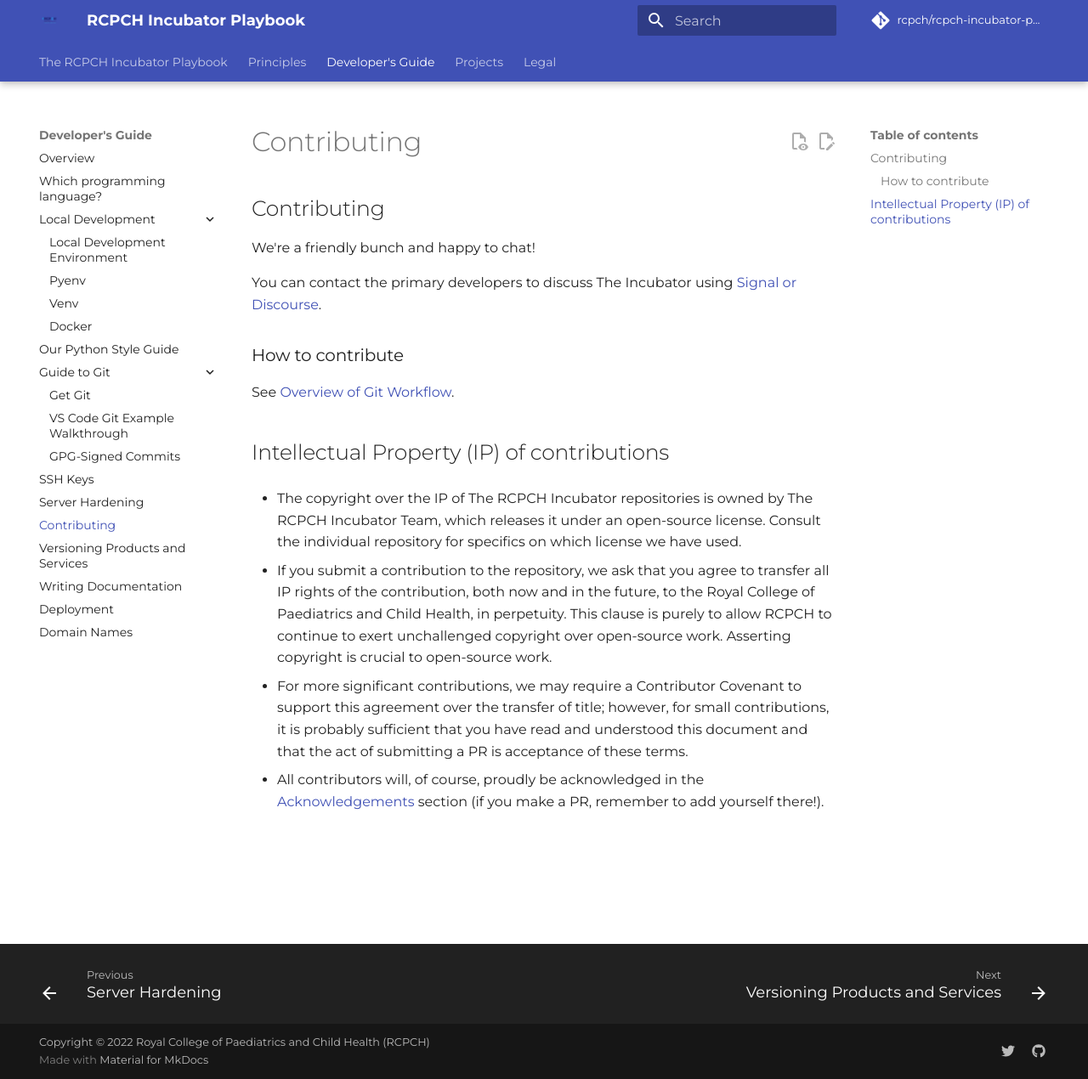
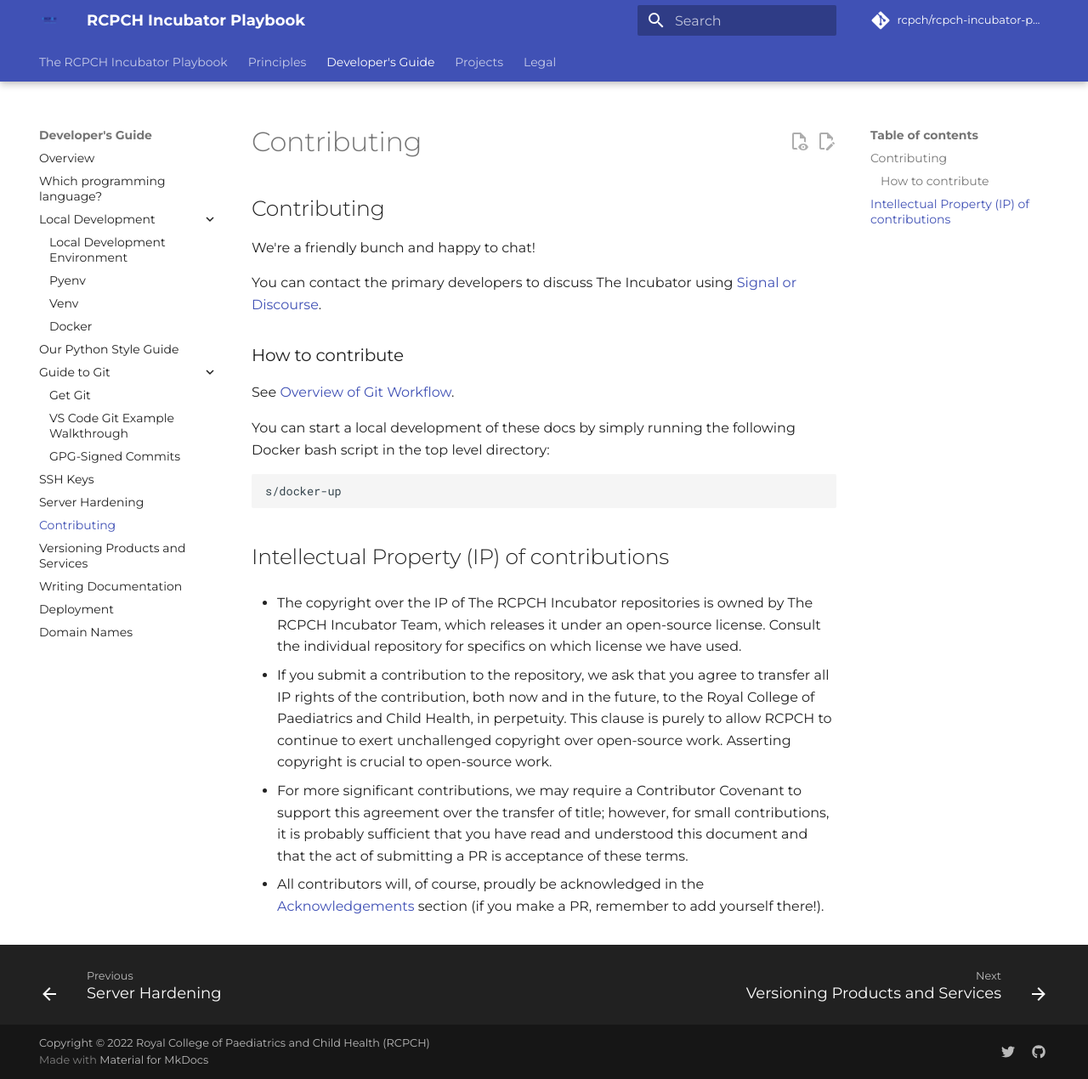
Before and after one commit to rcpch/playbook.rcpch.tech, an MkDocs documentation site: the page built from docs/developer/contributing.md, in a window 1280 px wide and 1270 px high. Shown: the whole window at 85% size. Built offline with MkDocs 1.6.1 and Material for MkDocs 9.7.7, drawn with Linux system fonts in a browser that asks for light colours; comment, search, counter and statistics services are not loaded.

Commit message:
adds local dev setup snippet
Signed-off-by: anchit-chandran <anchit97123@gmail.com>

````diff
--- a/docs/developer/contributing.md
+++ b/docs/developer/contributing.md
@@ -11,7 +11,13 @@
 
 ### How to contribute
 
-See [Overview of Git Workflow](http://127.0.0.1:8002/developer/git/overview/#overview-of-github-workflow).
+See [Overview of Git Workflow](../developer/git/overview/#overview-of-github-workflow).
+
+You can start a local development of these docs by simply running the following Docker bash script in the top level directory:
+
+```bash
+s/docker-up
+```
 
 ## Intellectual Property (IP) of contributions
 
````
